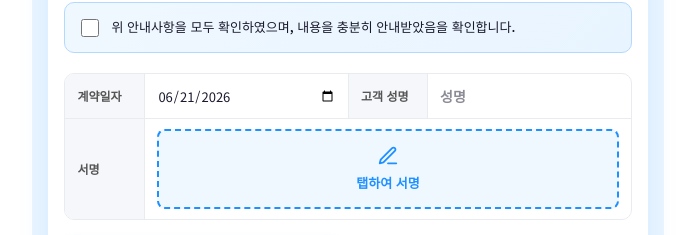
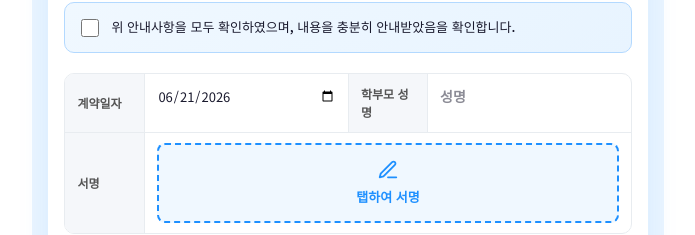
Before and after one commit to jororo9/customer-sign-app, a Next.js app: page /consent in a window 1280 px wide. Shown: the part 333-568 px from the top of the page, without its empty margins (292-987 px from the left). Built offline with nearby package versions, Linux system fonts and the light colour scheme; no server answers; the database is empty.

Commit message:
고객 성명 → 학부모 성명 변경

```diff
--- a/app/consent/page.tsx
+++ b/app/consent/page.tsx
@@ -385,7 +385,7 @@ export default function ConsentPage() {
                   ? <div style={{ fontSize: 13 }}>{contractDate}</div>
                   : <input type="date" value={contractDate} onChange={e => setContractDate(e.target.value)} style={{ ...inputStyle, fontSize: 13 }} />}
               </div>
-              <div style={{ ...thStyle, borderLeft: '1px solid #e8ecf0' }}><span style={{ fontSize: 12, fontWeight: 700, color: '#555' }}>고객 성명</span></div>
+              <div style={{ ...thStyle, borderLeft: '1px solid #e8ecf0' }}><span style={{ fontSize: 12, fontWeight: 700, color: '#555' }}>학부모 성명</span></div>
               <div style={tdStyle}>
                 {capturing
                   ? <div style={{ fontSize: 14, fontWeight: 600 }}>{customerName}</div>
```
